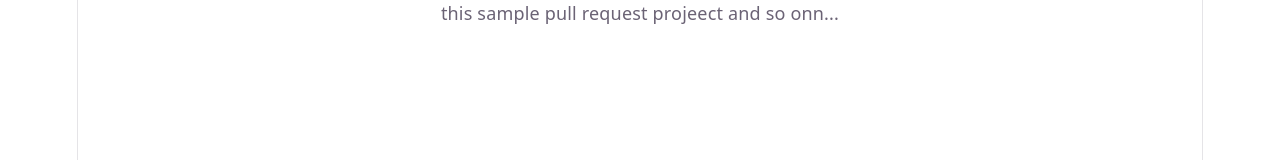
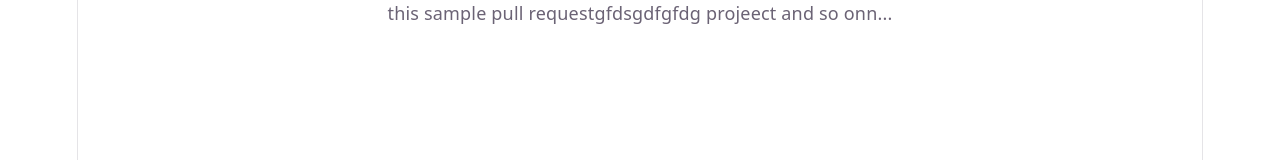
Before and after one commit to dinesh-swami/sample-pull-request, a React (Vite) app: page / in a window 1280 px wide. Shown: the top 160 px of the page. Built offline with nearby package versions, Linux system fonts and the light colour scheme.

Commit message:
sfdsdfds

```diff
--- a/src/App.jsx
+++ b/src/App.jsx
@@ -1,7 +1,7 @@
 import "./App.css";
 
 function App() {
-  return <div>this sample pull request projeect and so onn...</div>;
+  return <div>this sample pull requestgfdsgdfgfdg projeect and so onn...</div>;
 }
 
 export default App;
```
